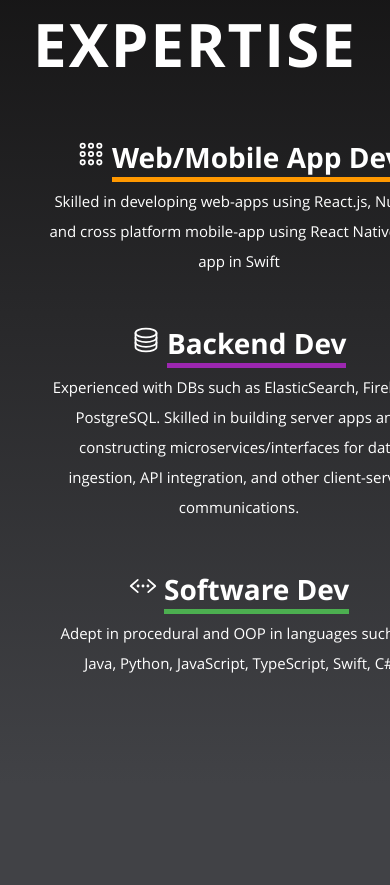
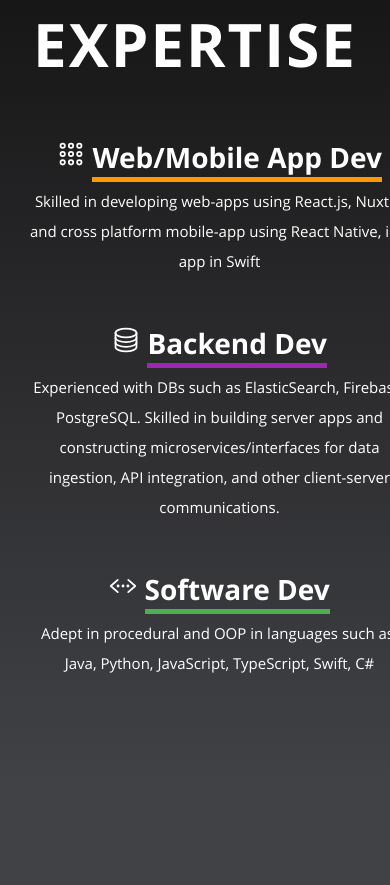
Before and after one commit to danie1r/danielshryu, a React (Create React App) app: page / in a window 390 px wide. Shown: the part 1100-1985 px from the top of the page. Built offline with nearby package versions, Linux system fonts and the light colour scheme.

Commit message:
update media query

```diff
--- a/public/css/media-queries.css
+++ b/public/css/media-queries.css
@@ -382,7 +382,10 @@
    /* header social links */
    header .social { font-size: 20px;}
    header .social li { margin: 0 6px; }
+   #skills .container{
+      margin-left: 5%;
 
+   }
    /* footer
    ------------------------------------------------------------------------ */
 
```
